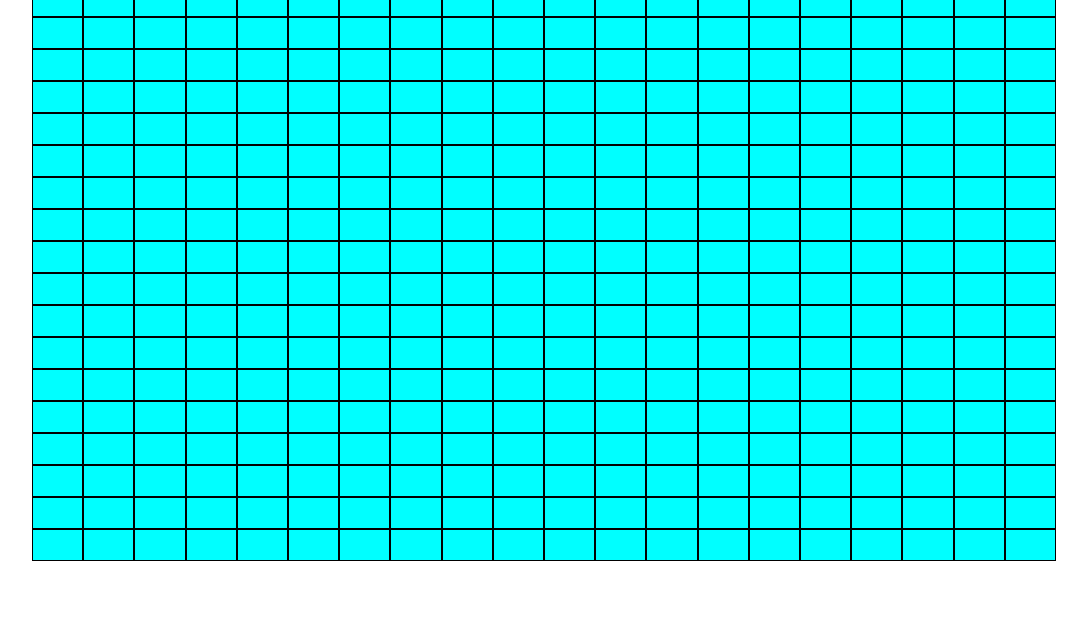
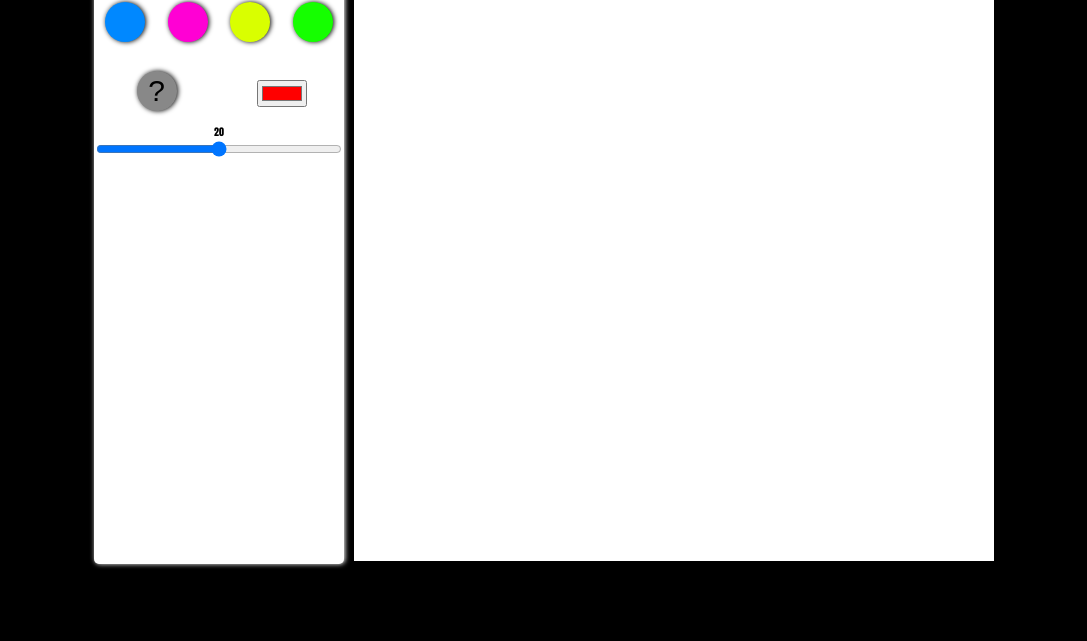
Before and after one commit to Alexrp02/etchASketch, a plain HTML site: page index.html in a window 1280 px wide. Shown: the part 159-800 px from the top of the page, without its empty margins (96-1183 px from the left). Drawn offline with Linux system fonts and the light colour scheme.

Commit message:
First version of page working, need styling

```diff
--- a/index.html
+++ b/index.html
@@ -4,11 +4,29 @@
     <meta charset="UTF-8">
     <meta http-equiv="X-UA-Compatible" content="IE=edge">
     <meta name="viewport" content="width=device-width, initial-scale=1.0">
+    <link rel="preconnect" href="https://fonts.googleapis.com">
+    <link rel="preconnect" href="https://fonts.gstatic.com" crossorigin>
+    <link href="https://fonts.googleapis.com/css2?family=Anton&display=swap" rel="stylesheet">
     <link rel="stylesheet" href="style.css">
     <script type="text/javascript" src="./script.js" defer></script>
     <title>Paint!</title>
 </head>
 <body>
+    <div id="menu">
+        <div>COLORS</div>
+        <ul>
+            <li><button class="button" id="blue"></button></li>
+            <li><button class="button" id="pink"></button></li>
+            <li><button class="button" id="yellow"></button></li>
+            <li><button class="button" id="green"></button></li>
+            <li><button class="button" id="random">?</button></li>
+            <li><input type="color" value="#ff0000" id="muestrario"></li>
+        </ul>
+        <div id="slider-wrapper">
+            <div id="slider-value">20</div>
+            <input type="range" min="8" max="100" id="slider">
+        </div>
+    </div>
     <div id="wrapper">
 
     </div>
--- a/script.js
+++ b/script.js
@@ -1,5 +1,7 @@
 
-const dimension = 20 ;
+let dimension = 20 ;
+let rgb ;
+let random = true ;
 
 const wrapper = document.querySelector('#wrapper') ;
     wrapper.setAttribute('style', 'grid-template-columns: repeat('+ dimension +', auto);')
@@ -7,23 +9,54 @@ wrapper.setAttribute('style', 'grid-template-columns: repeat('+ dimension +', au
 const box = document.createElement('div') ;
     box.classList.add('box') ;
 
+const buttons = document.querySelectorAll('.button') ;
+const selector = document.querySelector('#muestrario') ;
+    selector.addEventListener('input', () => {
+        random = false ;
+        rgb = selector.value;
+        console.log(rgb) ;
+    }) ;
+
+const sliderValue = document.querySelector("#slider-value") ;
+const slider = document.querySelector("#slider") ;
+    slider.addEventListener('input', () => {
+        sliderValue.innerHTML = slider.value ;
+        dimension = slider.value ;
+    }) ;
+    slider.onchange = () => createGrid() ;
+
+function createGrid(){
+    wrapper.innerHTML = "" ;
+    wrapper.setAttribute('style', 'grid-template-columns: repeat('+ dimension +', auto);')
     for (let index = 0; index < dimension; index++) {
         for (let index2 = 0; index2 < dimension; index2++) {
             wrapper.appendChild(box.cloneNode(true)) ;
         }
     }
-
     wrapper.childNodes.forEach(node => {
         node.addEventListener('mouseenter', (e) => {
-        console.log(e) ;
             if(e.buttons === 1){
-            let rgb = '('+ Math.floor(Math.random() * 255) +','+ Math.floor(Math.random() * 255) +','+ Math.floor(Math.random() * 255) + ')' ;
-            node.setAttribute('style', 'background-color:rgb'+ rgb +';') ;
+                if(random === true)
+                    rgb = 'rgb('+ Math.floor(Math.random() * 255) +','+ Math.floor(Math.random() * 255) +','+ Math.floor(Math.random() * 255) + ')' ;
+                node.setAttribute('style', 'background-color:'+ rgb) ;
             } ;
         }) ;
         node.addEventListener('click', (e) => {
-        console.log(e) ;
-        let rgb = '('+ Math.floor(Math.random() * 255) +','+ Math.floor(Math.random() * 255) +','+ Math.floor(Math.random() * 255) + ')' ;
-        node.setAttribute('style', 'background-color:rgb'+ rgb +';') ;
+            if(random === true)
+                rgb = 'rgb('+ Math.floor(Math.random() * 255) +','+ Math.floor(Math.random() * 255) +','+ Math.floor(Math.random() * 255) + ')' ;
+                node.setAttribute('style', 'background-color:'+ rgb) ;
         }) ;
     }) ;
+}
+createGrid() ;
+
+
+
+buttons.forEach(button => {
+    button.addEventListener('click', () => {
+
+        button.id==="random"? random = true : random = false ;
+        rgb = window.getComputedStyle(button).getPropertyValue("background-color") ;
+        console.log(rgb) ;
+    })
+})
--- a/style.css
+++ b/style.css
@@ -2,25 +2,86 @@ body{
     margin: 0;
     height: 100vh;
     width: 100vw;
+    background-color: black;
     overflow: hidden;
     display: flex;
+    gap: 10px;
     justify-content: center;
     align-items: center;
+    font-family: 'Anton', sans-serif;
 }
 
 #wrapper {
-    width: 80vw;
+    width: 80vh;
     height: 80vh;
     background-color: red;
     display: grid;
     user-select: none;
 }
 
-.box{
-    background-color: aqua;
-    border: 1px solid black;
+#menu{
+    min-width: 15vw;
+    min-height: 80vh;
+    padding-top: 5px;
+    background-color: white;
+    border-radius: 5px;
+    box-shadow: white 1px 0px 5px;
+    display: flex;
+    flex-direction: column;
+    text-align: center;
+    font-size: 40px;
+    gap: 10px;
 }
 
-.color {
-    background-color: azure;
+.box{
+    background-color: white;
+    /* border: 1px solid black; */
 }
+
+ul{
+    margin: 0;
+    padding: 0;
+    display: flex;
+    flex-wrap: wrap;
+    justify-content: space-around;
+    align-items: center;
+    list-style: none;
+}
+
+li{
+    flex: 1 0 25%;
+}
+
+button{
+    min-height: 40px;
+    cursor: pointer;
+    min-width: 40px;
+    border-radius: 100%;
+    border: none;
+    box-shadow: black 1px 0px 5px;
+}
+
+#blue{
+    background-color:rgb(0, 136, 255);
+}
+#pink{
+    background-color:rgb(255, 0, 212) ;
+}
+#yellow{
+    background-color:rgb(217, 255, 0);
+}
+#green{
+    background-color:rgb(21, 255, 0);
+}
+#random{
+    background-color: rgb(136, 136, 136);
+    font-size: 30px;
+}
+
+#slider-value {
+    font-size: 10px;
+}
+#slider-wrapper {
+    display: flex;
+    flex-direction: column;
+}
```
Lines whose indentation alone changed are shown as unchanged.
